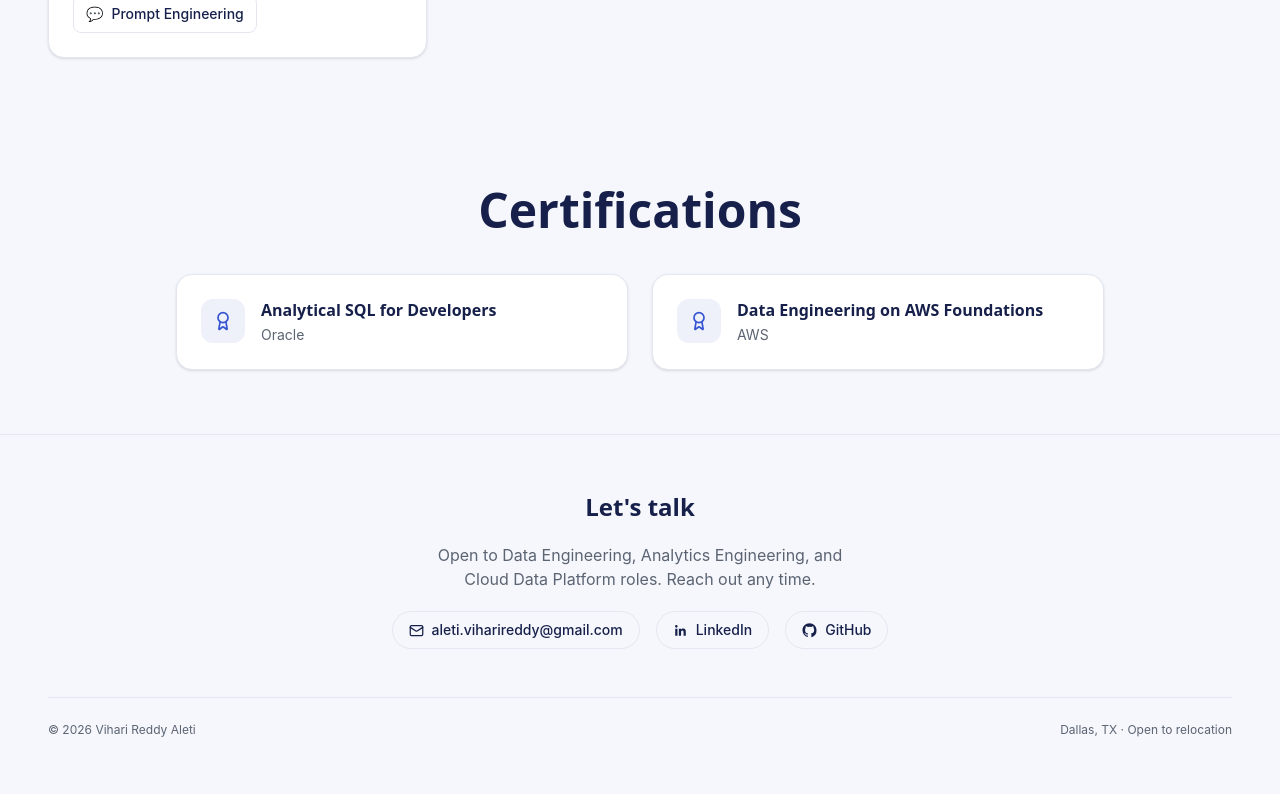
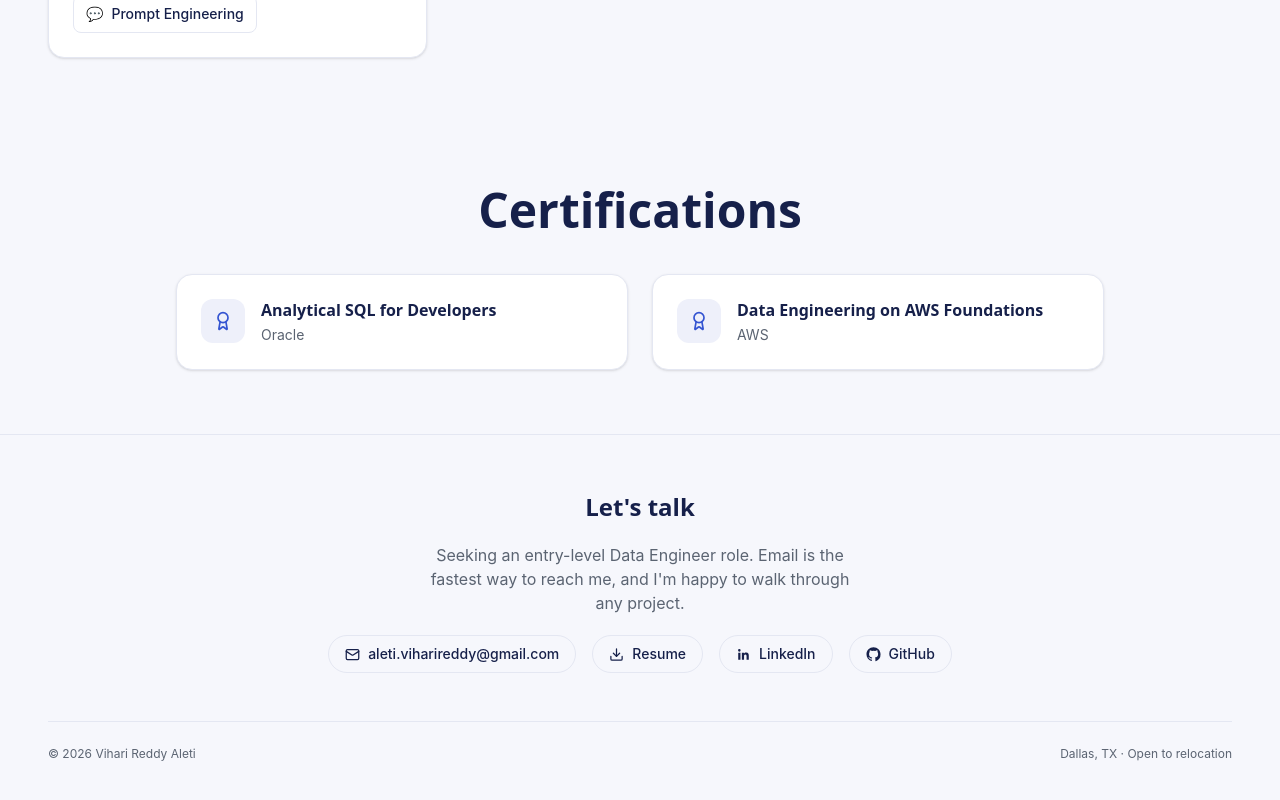
Before and after one commit to viharireddy2-byte/Portfolio, a React (Vite) app: page / in a window 1280 px wide. Shown: the part 5015-5815 px from the top of the page. Built offline with nearby package versions, Linux system fonts and the light colour scheme.

Commit message:
Update Footer.jsx

```diff
--- a/src/components/Footer.jsx
+++ b/src/components/Footer.jsx
@@ -1,4 +1,4 @@
-import { Mail } from "lucide-react";
+import { Download, Mail } from "lucide-react";
 import { personal } from "../data/profile";
 import { GithubIcon, LinkedinIcon } from "./icons";
 
@@ -9,7 +9,7 @@ export default function Footer() {
         <div className="flex flex-col items-center text-center gap-5">
           <h3 className="font-display font-bold text-2xl text-navy">Let's talk</h3>
           <p className="text-slate max-w-md">
-            Open to Data Engineering, Analytics Engineering, and Cloud Data Platform roles. Reach out any time.
+            Seeking an entry-level Data Engineer role. Email is the fastest way to reach me, and I'm happy to walk through any project.
           </p>
 
           <div className="flex flex-wrap justify-center gap-4">
@@ -19,6 +19,14 @@ export default function Footer() {
             >
               <Mail size={15} />
               {personal.email}
+            </a>
+            <a
+              href={personal.resumeFile}
+              download
+              className="inline-flex items-center gap-2 text-sm font-medium text-navy border border-line rounded-full px-4 py-2 hover-swap transition-colors"
+            >
+              <Download size={15} />
+              Resume
             </a>
             <a
               href={personal.linkedin}
```
